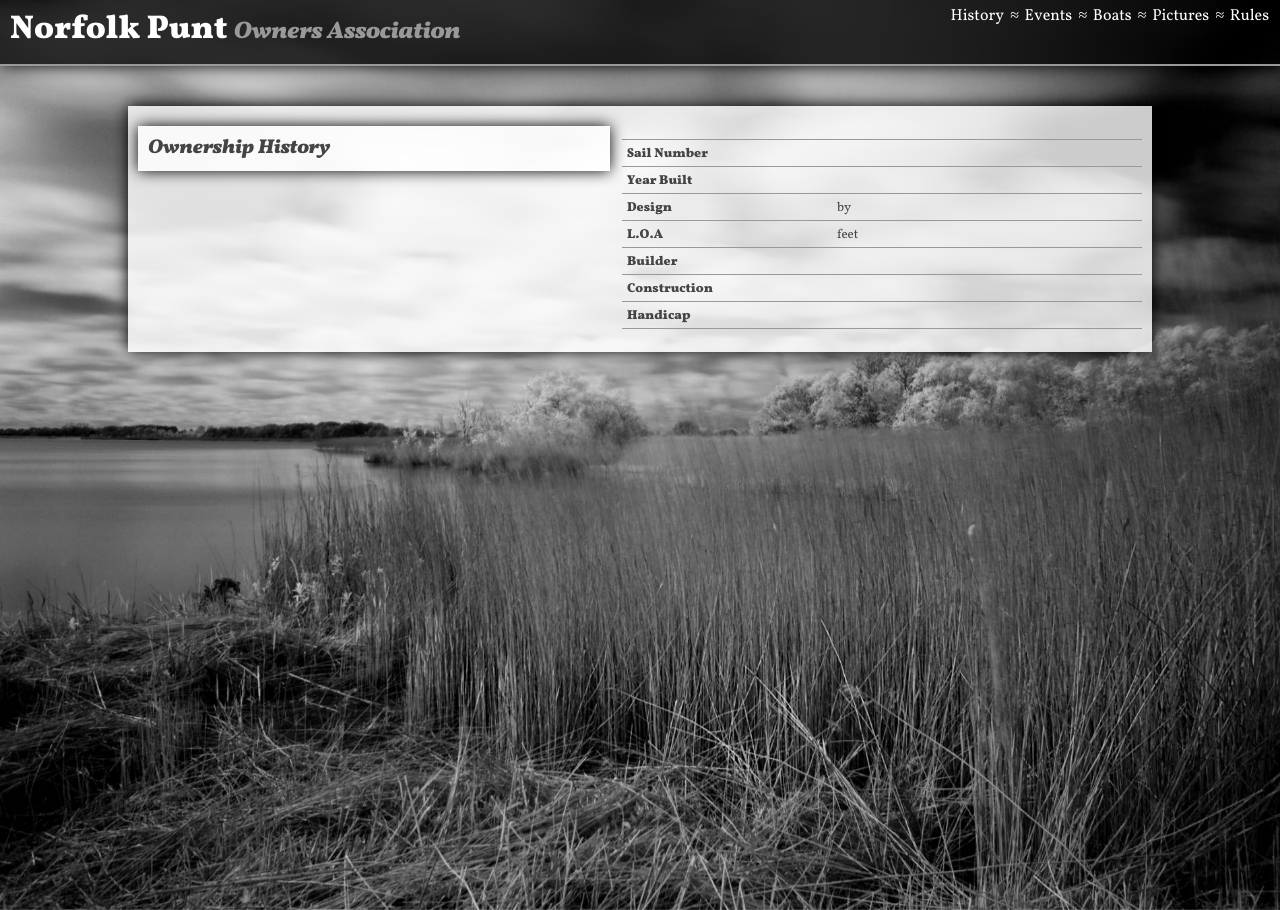
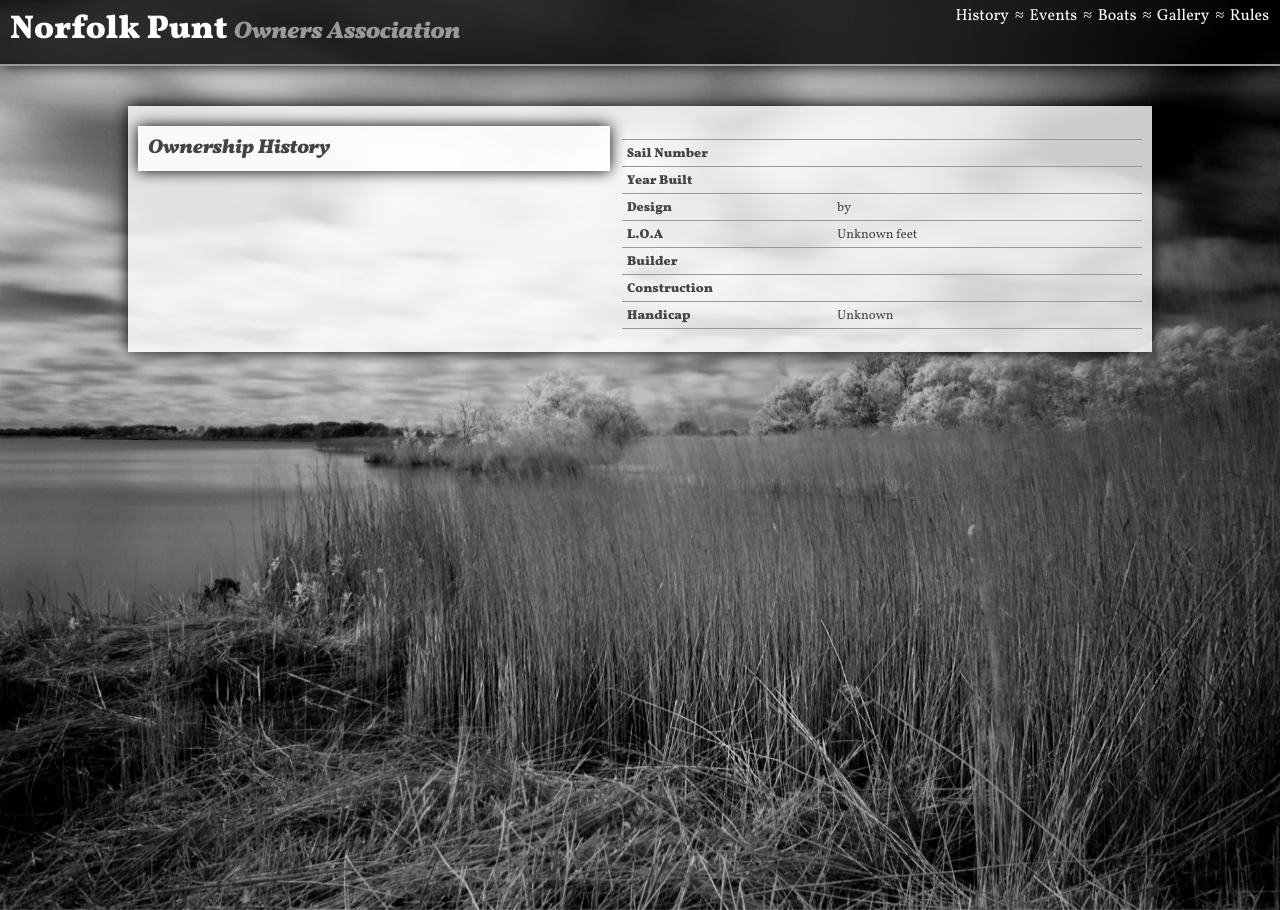
Before and after one commit to marxian/NorfolkPunt-old, a Django app: template src/NorfolkPunt/templates/localboats/boat.html in a window 1280 px wide. Run offline with Django 3.2, Linux system fonts and the light colour scheme; the template is opened without the code that fills it, so the values that code supplies are empty; parts of the project's set-up code (start-up, migrations or seed data) failed here and were passed over.

Commit message:
Tweaks and content changes

```diff
--- a/src/NorfolkPunt/localboats/events/models.py
+++ b/src/NorfolkPunt/localboats/events/models.py
@@ -43,7 +43,7 @@ class Event(models.Model):
 
     def save(self, *args, **kwargs):
 
-        self.slug = slugify(self.name)
+        self.slug = slugify(self.name + ' ' + str(self.start))
         return super(Event, self).save(*args, **kwargs)
 
 class RaceResult(models.Model):
--- a/src/NorfolkPunt/site-media/css/main.css
+++ b/src/NorfolkPunt/site-media/css/main.css
@@ -515,6 +515,10 @@ body {
 */
 /* pictures */
 
+body.gallery #sitegallery h1 {
+  display: none;
+}
+
 #picturewrap {
 	text-align: center;
 }
--- a/src/NorfolkPunt/templates/base.html
+++ b/src/NorfolkPunt/templates/base.html
@@ -25,7 +25,7 @@
 					<a href="{{history}}" {% current_nav history %}>history</a>
 					<a href="{{events}}" {% current_nav events %}>events</a>
 					<a href="{{boats}}" {% current_nav boats %}>boats</a>
-					<a href="{{pictures}}" {% current_nav pictures %}>pictures</a>
+					<a href="{{pictures}}" {% current_nav pictures %}>gallery</a>
 					<a href="{{rules}}" {% current_nav rules %}>rules</a>
 				</nav>
 			{% endblock navigation %}
--- a/src/NorfolkPunt/templates/localboats/boat.html
+++ b/src/NorfolkPunt/templates/localboats/boat.html
@@ -18,13 +18,13 @@
 			<dt>Design</dt>
 			<dd>{{boat.design.name}} by {{boat.design.designer.name}}</dd>
 			<dt>L.O.A</dt>
-			<dd>{{boat.loa}} feet</dd>
+			<dd>{{boat.loa|default:"Unknown"}} feet</dd>
 			<dt>Builder</dt>
 			<dd>{{boat.builder.name}}</dd>
 			<dt>Construction</dt>
 			<dd>{{boat.construction.name}}</dd>
 			<dt>Handicap</dt>
-			<dd>{{boat.handicap}}</dd>
+			<dd>{{boat.handicap|default:"Unknown"}}</dd>
 	    </dl>
 		{% if has_pics %}
 			<a id="main_pic" href="{{main_pic.get_absolute_url}}"><img src="{{main_pic.get_feature_url}}" alt="{{main_pic.title}}"/></a>
--- a/src/NorfolkPunt/templates/localboats/pictures.html
+++ b/src/NorfolkPunt/templates/localboats/pictures.html
@@ -1,11 +1,11 @@
 {% extends "localboats/base.html" %}
 
 {% block title %} {{ block.super }} : Gallery{% endblock %}
-
+{% block bodyclass %}gallery{% endblock %}
 {% block content %}
 	<div id="picturewrap">
 		<section id="sitegallery">
-			<h1>Pictures</h1>
+			<h1>Gallery</h1>
 			<ul id="pictures">
 				{% for picture in pictures %}
 					<li class="picture"><a href="{{ picture.get_absolute_url }}" ><img src="{{picture.get_thumbnail_url}}" alt="{{picture.title}}"/></a></li>
```
Also changed, not shown: src/sqlite.db.
